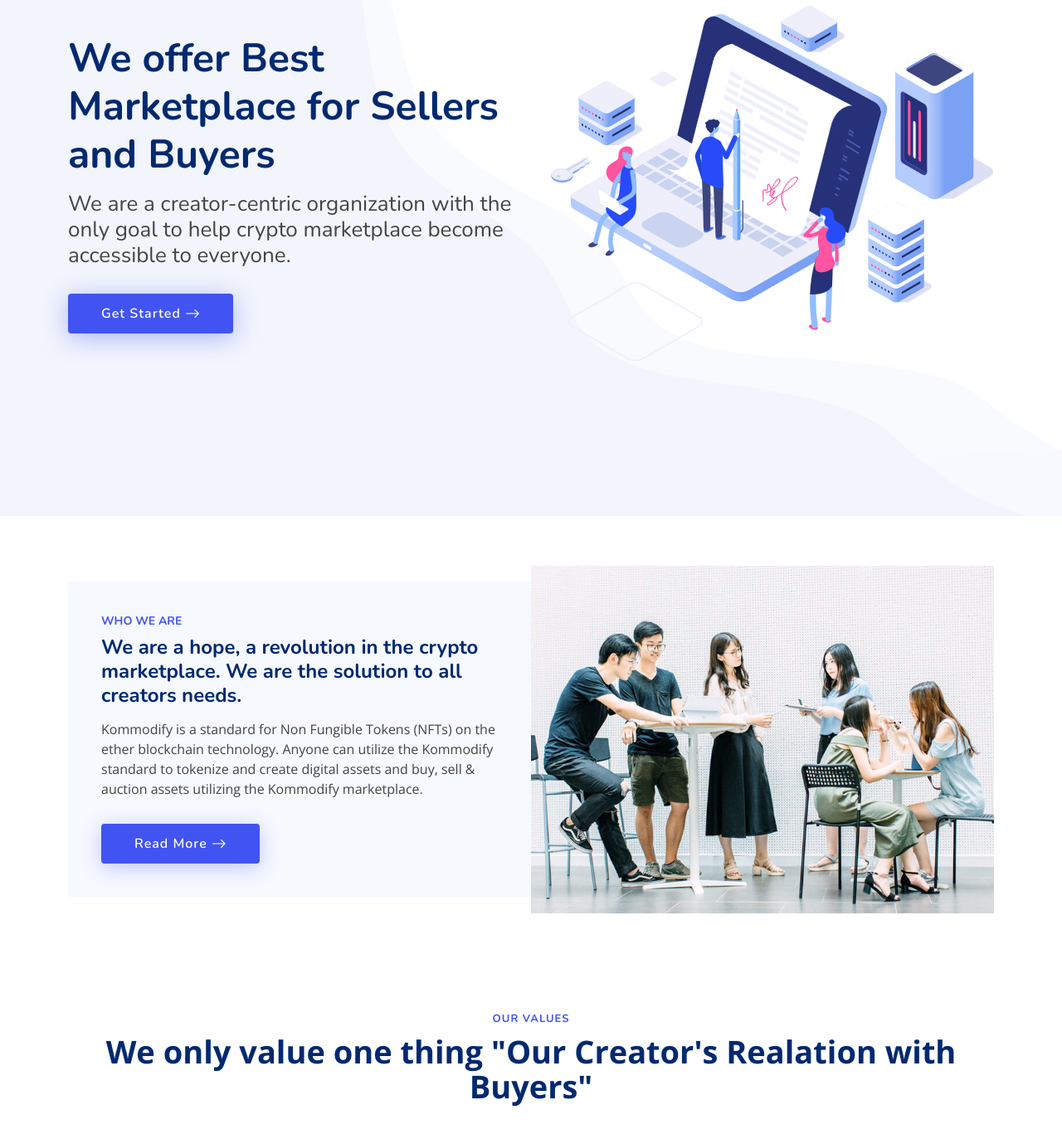
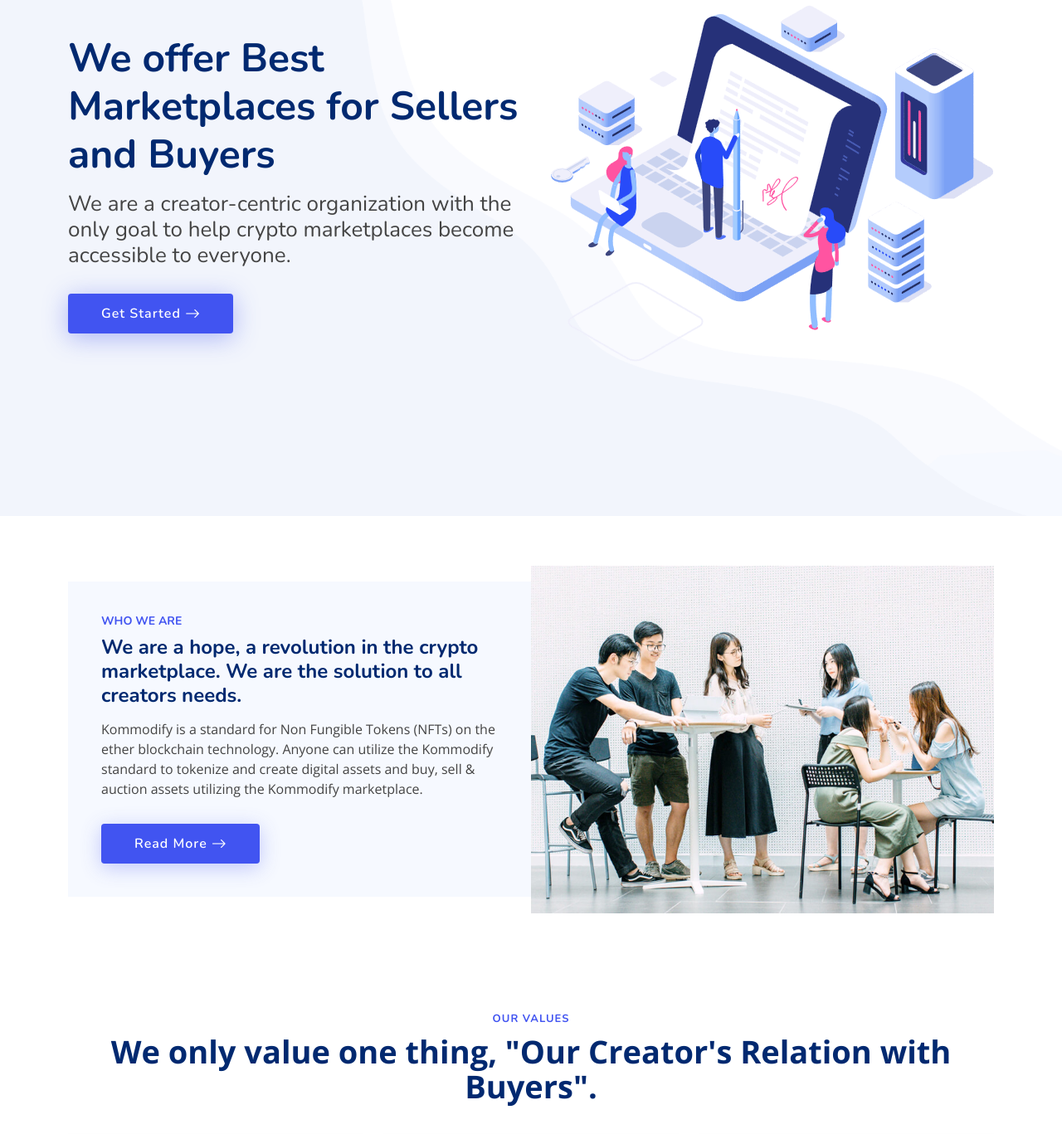
Before and after one commit to Rohitash28/Kommodify.github.io, a plain HTML site: page index.html in a window 1280 px wide. Shown: the part 178-1545 px from the top of the page at 83% size. Drawn offline with nearby package versions, Linux system fonts and the light colour scheme; a script that the page names is missing.

Commit message:
product alpha 3

```diff
--- a/index.html
+++ b/index.html
@@ -81,8 +81,8 @@
     <div class="container">
       <div class="row">
         <div class="col-lg-6 d-flex flex-column justify-content-center">
-          <h1 data-aos="fade-up">We offer Best Marketplace for Sellers and Buyers</h1>
-          <h2 data-aos="fade-up" data-aos-delay="400">We are a creator-centric organization with the only goal to help crypto marketplace become accessible to everyone.</h2>
+          <h1 data-aos="fade-up">We offer Best Marketplaces for Sellers and Buyers</h1>
+          <h2 data-aos="fade-up" data-aos-delay="400">We are a creator-centric organization with the only goal to help crypto marketplaces become accessible to everyone.</h2>
           <div data-aos="fade-up" data-aos-delay="600">
             <div class="text-center text-lg-start">
               <a href="#about" class="btn-get-started scrollto d-inline-flex align-items-center justify-content-center align-self-center">
@@ -140,7 +140,7 @@ Anyone can utilize the Kommodify standard to tokenize and create digital assets
 
         <header class="section-header">
           <h2>Our Values</h2>
-          <p>We only value one thing "Our Creator's Realation with Buyers"</p>
+          <p>We only value one thing, "Our Creator's Relation with Buyers".</p>
         </header>
 
         <div class="row">
```
